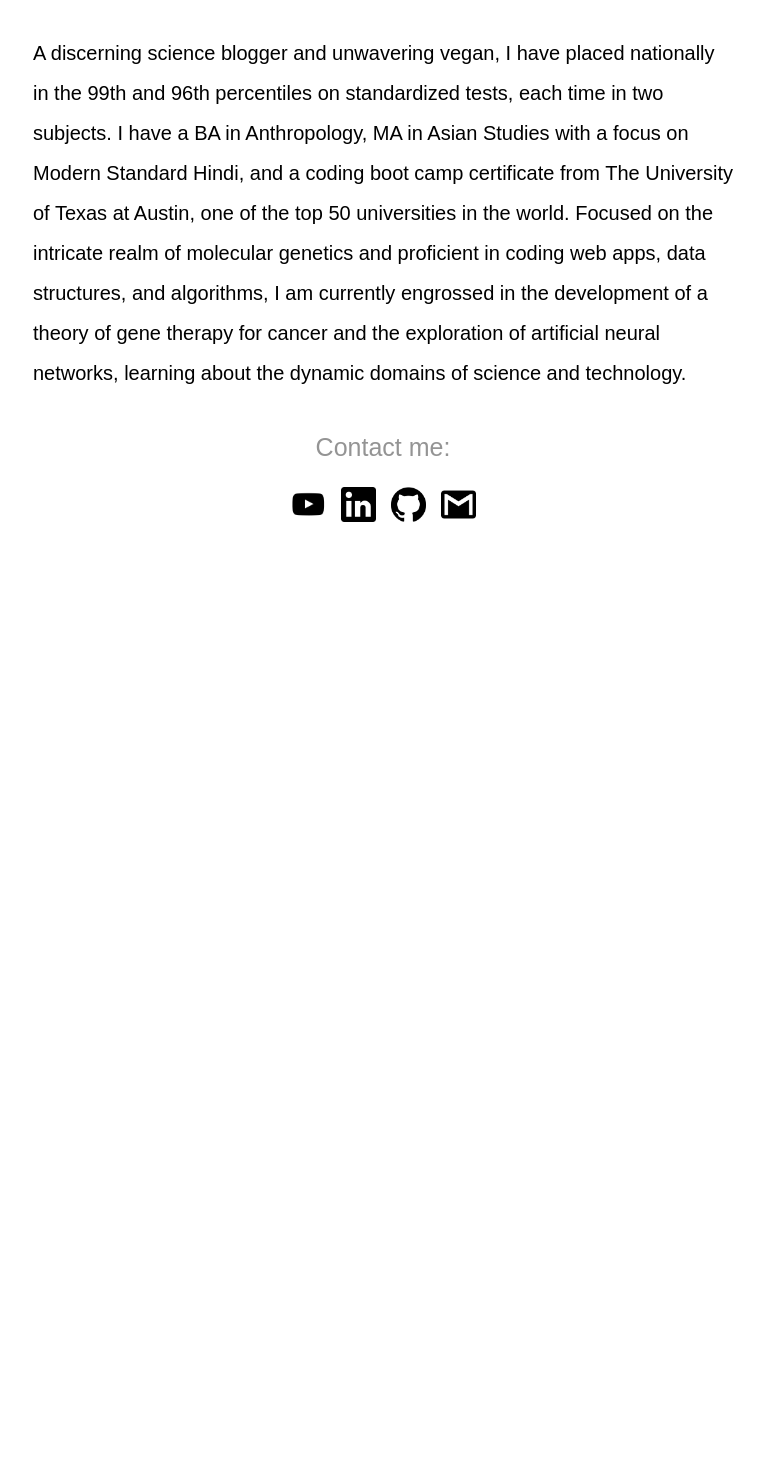
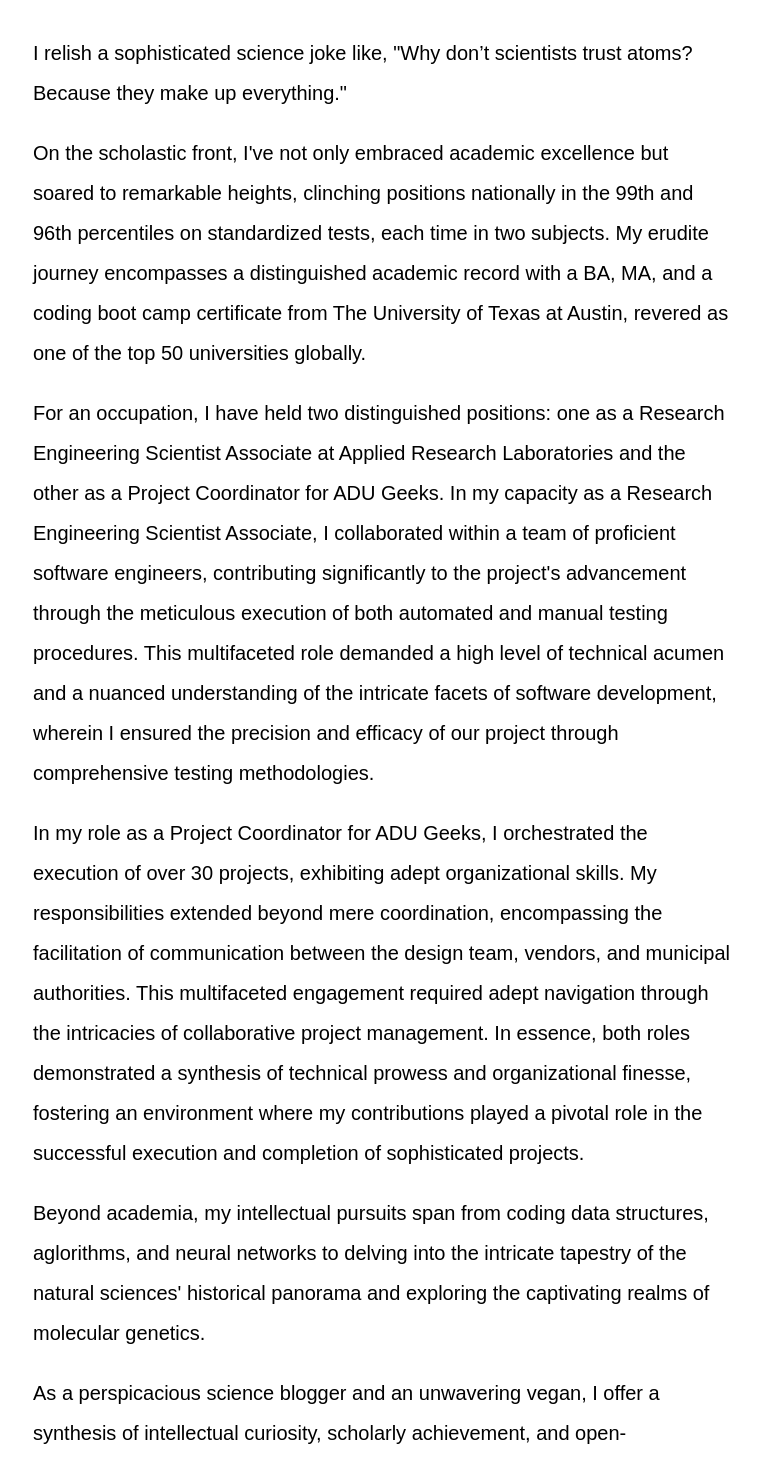
Before and after one commit to Colin-Pace/Portfolio, a React (Create React App) app: page / in a window 1280 px wide. Shown: the part 260-1723 px from the top of the page, without its empty margins (257-1021 px from the left). Before the commit the page ends 887 px from the top, so only its background shows below. Built offline with nearby package versions, Linux system fonts and the light colour scheme.

Commit message:
textual edits

```diff
--- a/src/Profile.js
+++ b/src/Profile.js
@@ -4,7 +4,12 @@ import './Profile.css';
 function Profile() {
   return (
     <div>
-      <p className = 'profileText'>A discerning science blogger and unwavering vegan, I have placed nationally in the 99th and 96th percentiles on standardized tests, each time in two subjects. I have a BA in Anthropology, MA in Asian Studies with a focus on Modern Standard Hindi, and a coding boot camp certificate from The University of Texas at Austin, one of the top 50 universities in the world. Focused on the intricate realm of molecular genetics and proficient in coding web apps, data structures, and algorithms, I am currently engrossed in the development of a theory of gene therapy for cancer and the exploration of artificial neural networks, learning about the dynamic domains of science and technology.</p>
+      <p className = 'profileText'>I relish a sophisticated science joke like, "Why don’t scientists trust atoms? Because they make up everything."</p>
+      <p className = 'profileText'>On the scholastic front, I've not only embraced academic excellence but soared to remarkable heights, clinching positions nationally in the 99th and 96th percentiles on standardized tests, each time in two subjects. My erudite journey encompasses a distinguished academic record with a BA, MA, and a coding boot camp certificate from The University of Texas at Austin, revered as one of the top 50 universities globally.</p>
+      <p className = 'profileText'>For an occupation, I have held two distinguished positions: one as a Research Engineering Scientist Associate at Applied Research Laboratories and the other as a Project Coordinator for ADU Geeks. In my capacity as a Research Engineering Scientist Associate, I collaborated within a team of proficient software engineers, contributing significantly to the project's advancement through the meticulous execution of both automated and manual testing procedures. This multifaceted role demanded a high level of technical acumen and a nuanced understanding of the intricate facets of software development, wherein I ensured the precision and efficacy of our project through comprehensive testing methodologies.</p>
+      <p className = 'profileText'>In my role as a Project Coordinator for ADU Geeks, I orchestrated the execution of over 30 projects, exhibiting adept organizational skills. My responsibilities extended beyond mere coordination, encompassing the facilitation of communication between the design team, vendors, and municipal authorities. This multifaceted engagement required adept navigation through the intricacies of collaborative project management. In essence, both roles demonstrated a synthesis of technical prowess and organizational finesse, fostering an environment where my contributions played a pivotal role in the successful execution and completion of sophisticated projects.</p>
+      <p className = 'profileText'>Beyond academia, my intellectual pursuits span from coding data structures, aglorithms, and neural networks to delving into the intricate tapestry of the natural sciences' historical panorama and exploring the captivating realms of molecular genetics.</p>
+      <p className = 'profileText'>As a perspicacious science blogger and an unwavering vegan, I offer a synthesis of intellectual curiosity, scholarly achievement, and open-mindedness.</p>
     </div>
   );
 }
```
